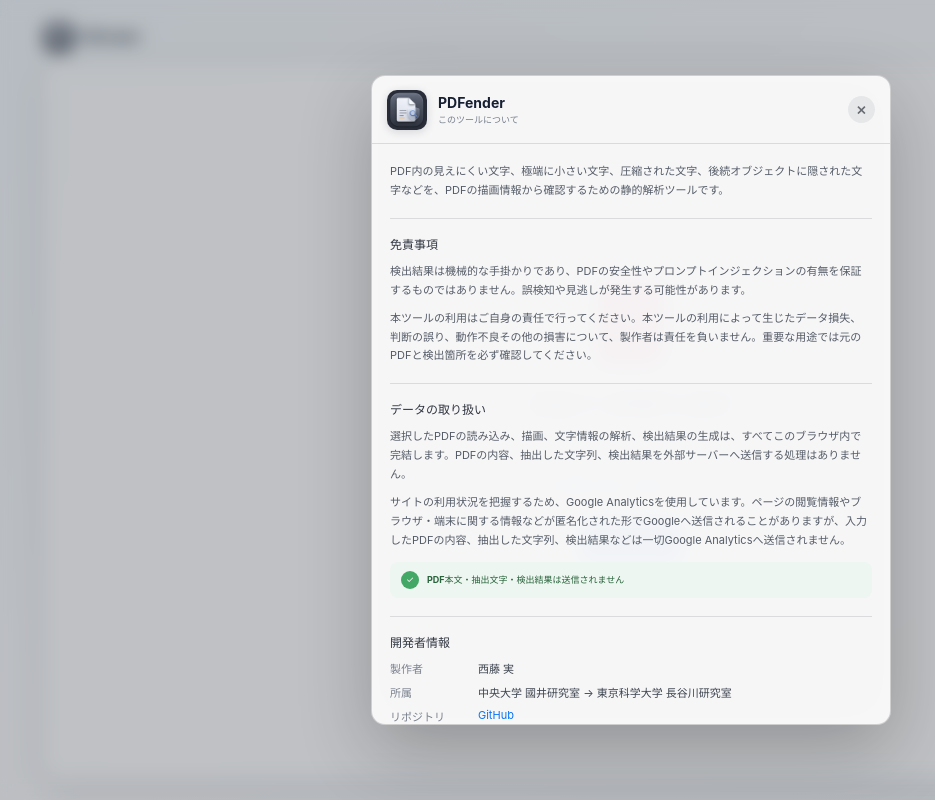
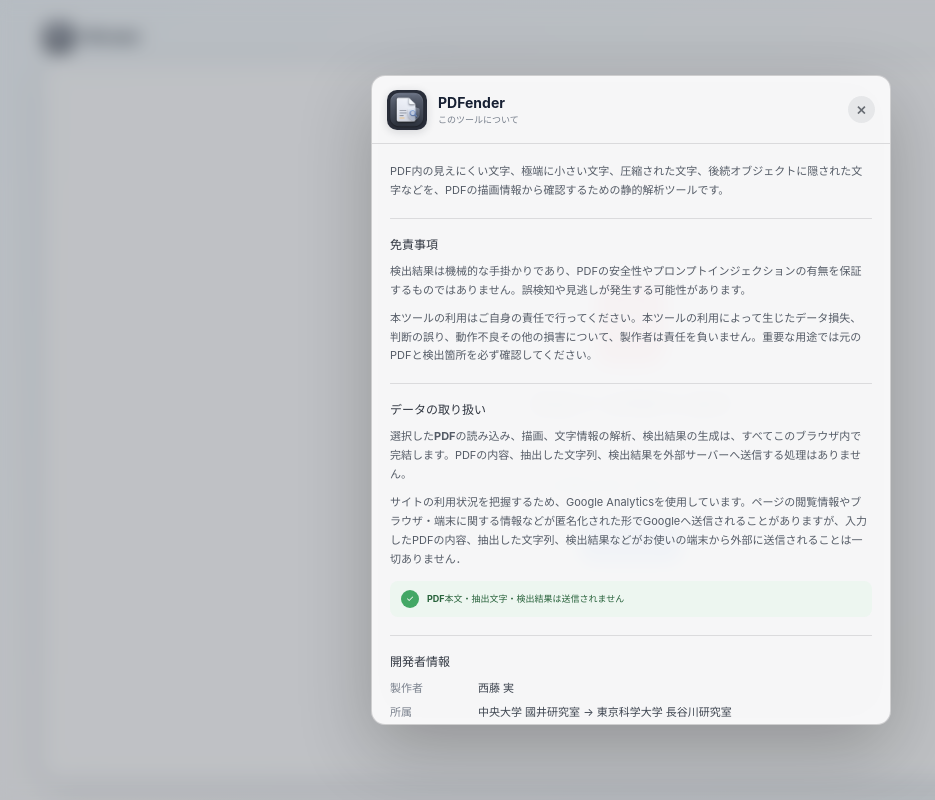
Before and after one commit to minoru-s/pdf-injection-detector, a React (Vite) app: page / in a window 1280 px wide. Both pictures are taken after a click on the button "このツールについて". Shown: the whole page, without its empty margins (9-944 px from the left). Built offline with nearby package versions, Linux system fonts and the light colour scheme.

Commit message:
Refine data handling notice

```diff
--- a/src/App.tsx
+++ b/src/App.tsx
@@ -520,10 +520,10 @@
               <section className="modal-section">
                 <h3>データの取り扱い</h3>
                 <p>
-                  選択したPDFの読み込み、描画、文字情報の解析、検出結果の生成は、すべてこのブラウザ内で完結します。PDFの内容、抽出した文字列、検出結果を外部サーバーへ送信する処理はありません。
+                  <strong>選択したPDFの読み込み、描画、文字情報の解析、検出結果の生成は、すべてこのブラウザ内で完結します。</strong>PDFの内容、抽出した文字列、検出結果を外部サーバーへ送信する処理はありません。
                 </p>
                 <p>
-                  サイトの利用状況を把握するため、Google Analyticsを使用しています。ページの閲覧情報やブラウザ・端末に関する情報などが匿名化された形でGoogleへ送信されることがありますが、入力したPDFの内容、抽出した文字列、検出結果などは一切Google Analyticsへ送信されません。
+                  サイトの利用状況を把握するため、Google Analyticsを使用しています。ページの閲覧情報やブラウザ・端末に関する情報などが匿名化された形でGoogleへ送信されることがありますが、入力したPDFの内容、抽出した文字列、検出結果などがお使いの端末から外部に送信されることは一切ありません．
                 </p>
                 <div className="modal-privacy">
                   <span aria-hidden="true">✓</span>
```
